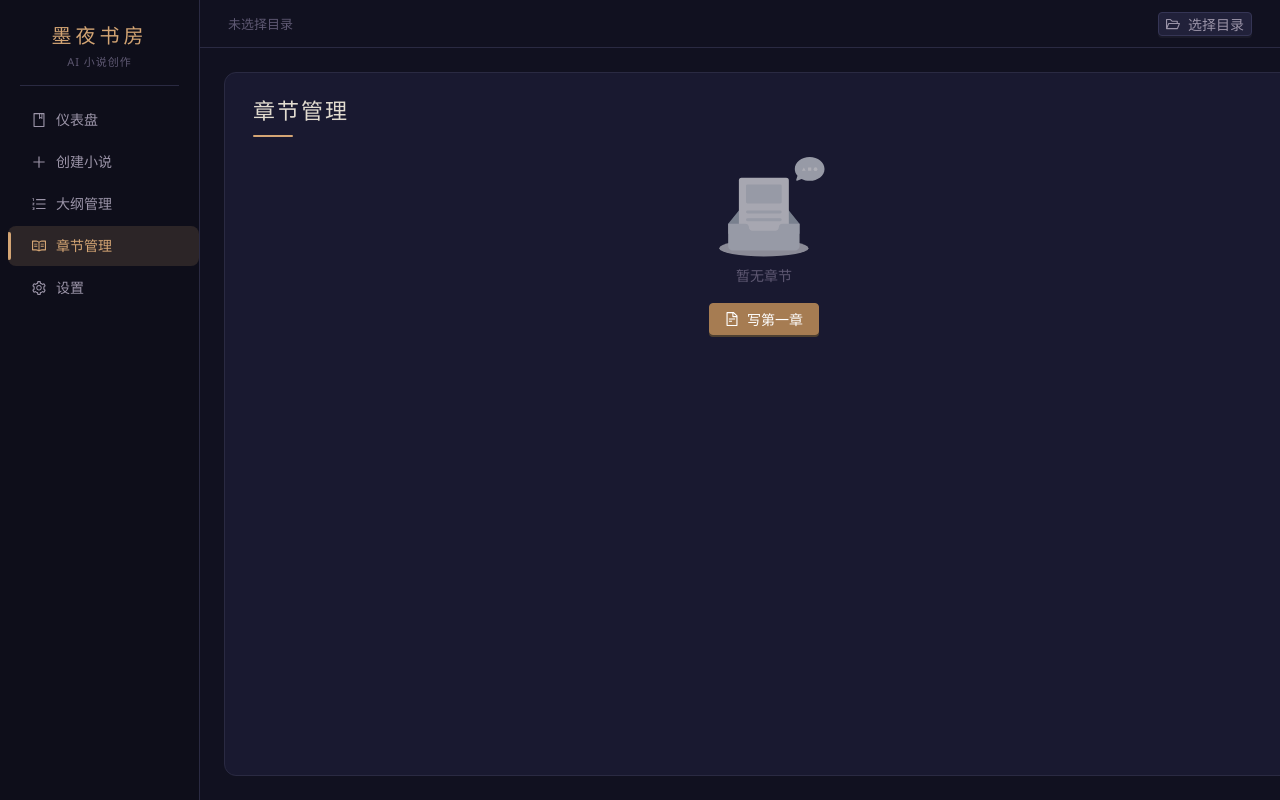
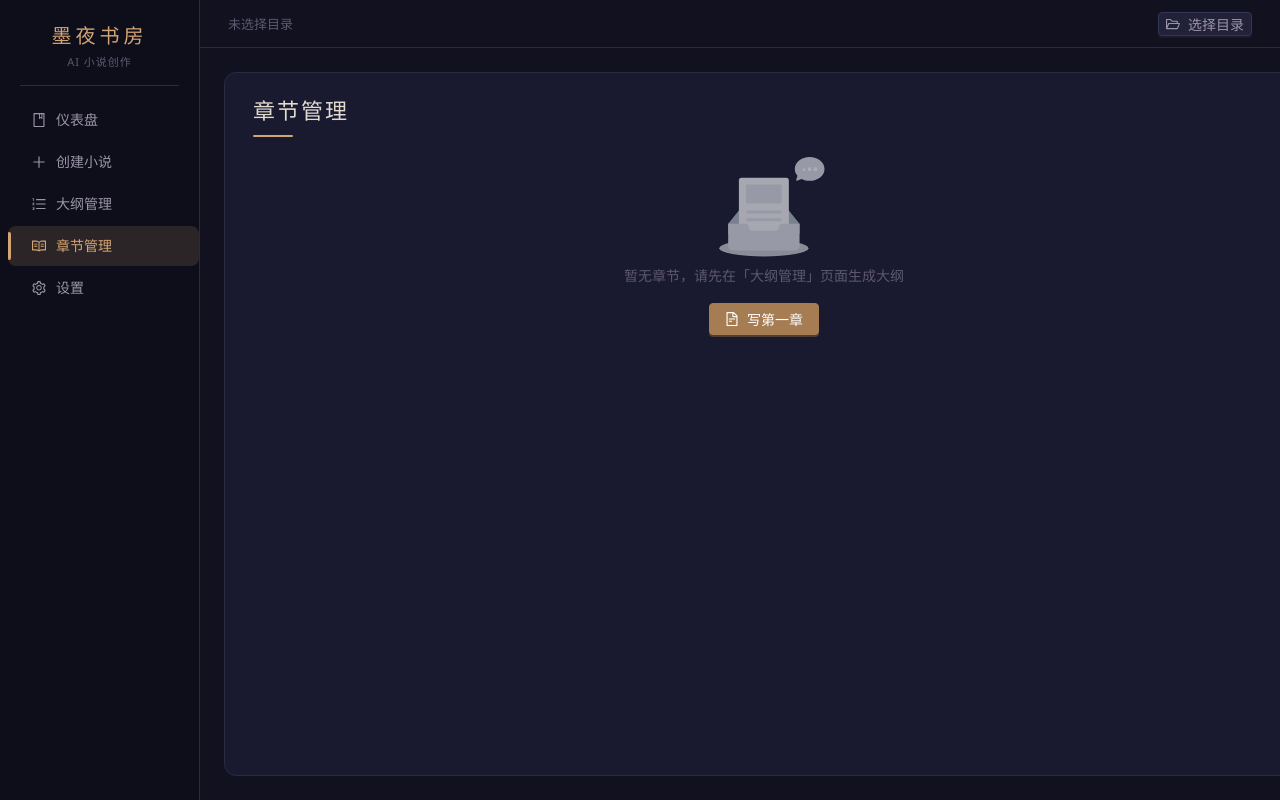
Before and after one commit to Linmoqian/AutoWrite, a React (Vite) app in the folder novel-app/: page /chapters in a window 1280 px wide. Built offline with nearby package versions, Linux system fonts and the light colour scheme.

Commit message:
fix(chapters): 改善无大纲时的章节生成错误提示

```diff
--- a/novel-app/src/pages/Chapters.tsx
+++ b/novel-app/src/pages/Chapters.tsx
@@ -114,7 +114,7 @@ export default function Chapters() {
       message.success(`第 ${num} 章已生成`);
       refresh();
     } catch (e) {
-      message.error(`生成失败: ${e}`);
+      message.error({ content: `生成失败: ${e}`, duration: 5 });
     } finally {
       unlisten();
       clearTimeout(timerRef.current);
@@ -129,7 +129,7 @@ export default function Chapters() {
     return (
       <div className="fade-in">
         <h1 className="page-title">章节管理</h1>
-        <Empty description="暂无章节">
+        <Empty description="暂无章节，请先在「大纲管理」页面生成大纲">
           <LoadingButton
             type="primary"
             icon={<FileTextOutlined />}
```
Also changed, not shown: 1 other file (tests, documents, lock files or other folders).
